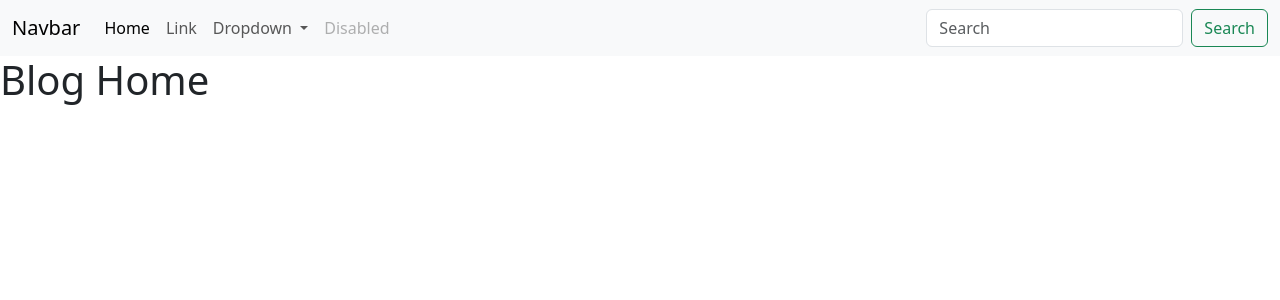
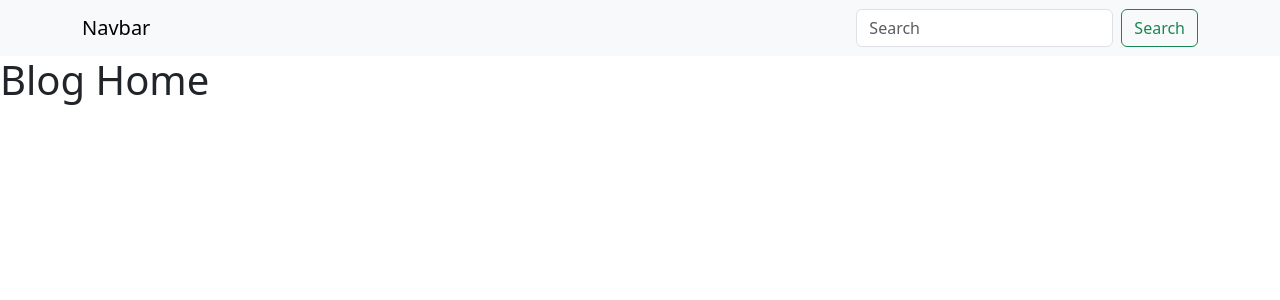
Before and after one commit to ivanlegranbizarro/djblogger, a Django app: page / in a window 1280 px wide. Shown: the top 300 px of the page. Run offline with Django 4.2, Linux system fonts and the light colour scheme.

Commit message:
fixing navbar

```diff
--- a/djblogger/templates/base.html
+++ b/djblogger/templates/base.html
@@ -16,6 +16,8 @@
 <body>
 
 
+    {% include 'navbar.html' %}
+
     {% block content %}
 
     {% endblock %}
--- a/djblogger/templates/blog/home.html
+++ b/djblogger/templates/blog/home.html
@@ -6,6 +6,5 @@ Welcome to the Blog Home
 
 
 {% block content %}
-{% include 'navbar.html' %}
 <h1>Blog Home</h1>
 {% endblock content %}
--- a/djblogger/templates/navbar.html
+++ b/djblogger/templates/navbar.html
@@ -1,35 +1,17 @@
 <nav class="navbar navbar-expand-lg bg-body-tertiary">
-  <div class="container-fluid">
+  <div class="container">
+
     <a class="navbar-brand" href="#">Navbar</a>
+
     <button class="navbar-toggler" type="button" data-bs-toggle="collapse" data-bs-target="#navbarSupportedContent"
       aria-controls="navbarSupportedContent" aria-expanded="false" aria-label="Toggle navigation">
       <span class="navbar-toggler-icon"></span>
     </button>
+
     <div class="collapse navbar-collapse" id="navbarSupportedContent">
       <ul class="navbar-nav me-auto mb-2 mb-lg-0">
-        <li class="nav-item">
-          <a class="nav-link active" aria-current="page" href="#">Home</a>
-        </li>
-        <li class="nav-item">
-          <a class="nav-link" href="#">Link</a>
-        </li>
-        <li class="nav-item dropdown">
-          <a class="nav-link dropdown-toggle" href="#" role="button" data-bs-toggle="dropdown" aria-expanded="false">
-            Dropdown
-          </a>
-          <ul class="dropdown-menu">
-            <li><a class="dropdown-item" href="#">Action</a></li>
-            <li><a class="dropdown-item" href="#">Another action</a></li>
-            <li>
-              <hr class="dropdown-divider">
-            </li>
-            <li><a class="dropdown-item" href="#">Something else here</a></li>
-          </ul>
-        </li>
-        <li class="nav-item">
-          <a class="nav-link disabled">Disabled</a>
-        </li>
       </ul>
+
       <form class="d-flex" role="search">
         <input class="form-control me-2" type="search" placeholder="Search" aria-label="Search">
         <button class="btn btn-outline-success" type="submit">Search</button>
```
